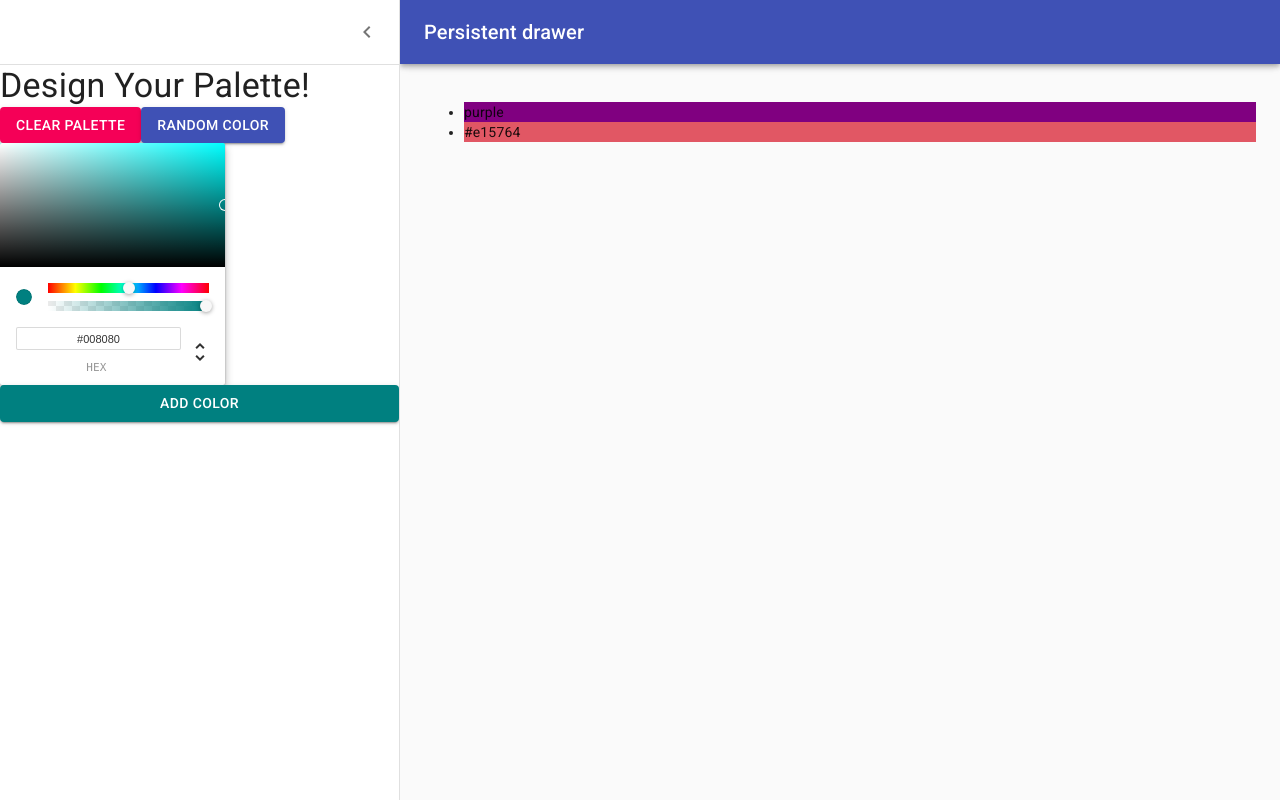
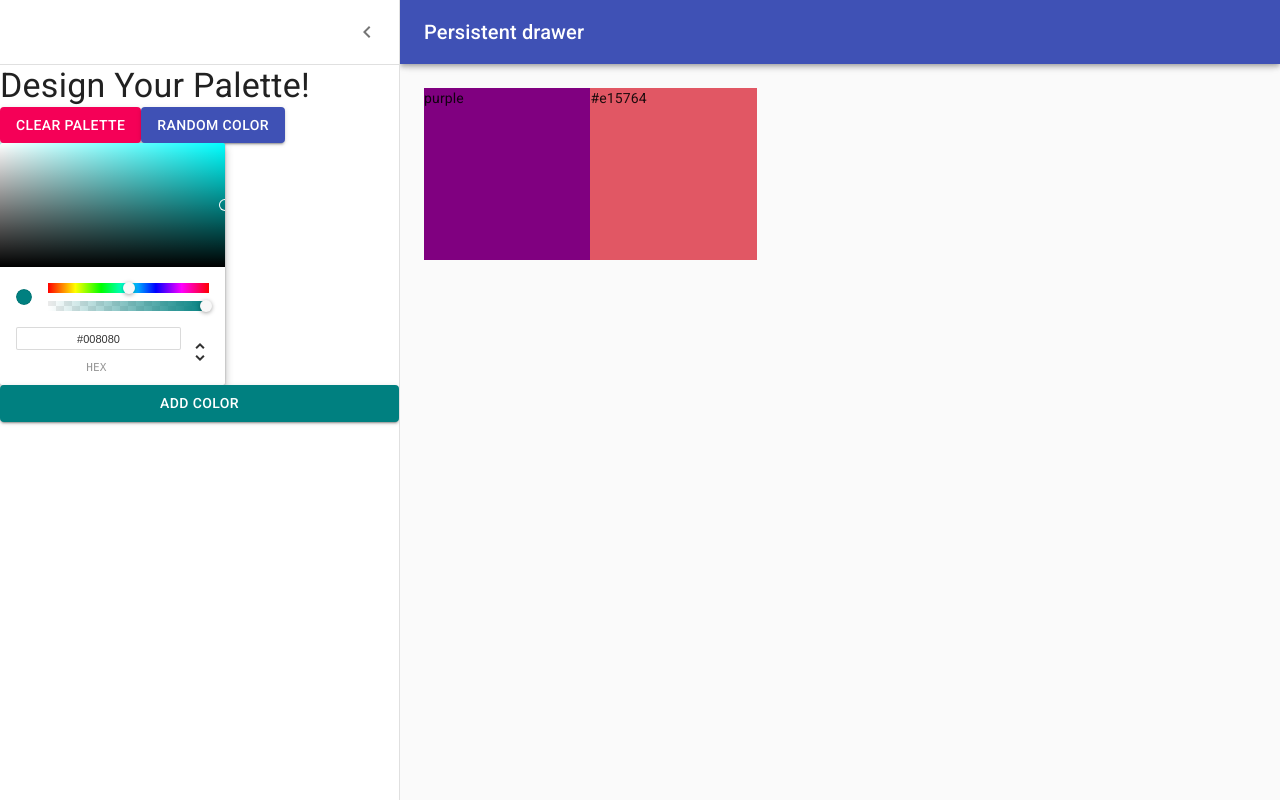
Before and after one commit to christianhubbard/colorboards, a React (Create React App) app: page /palette/new in a window 1280 px wide. Built offline with nearby package versions, Linux system fonts and the light colour scheme.

Commit message:
Add draggableColorBox

```diff
--- /dev/null
+++ b/src/DraggableColorBox.js
@@ -0,0 +1,24 @@
+import React from 'react'
+import {withStyles} from '@material-ui/styles'
+
+const styles = {
+    root: {
+        width: "20%",
+        height: "25%",
+        margin: "0 auto",
+        display: "inline-block",
+        position: "relative",
+        cursor: "pointer",
+        marginBottom: "-3.5px",
+    }
+}
+
+ function DraggableColorBox(props) {
+    return (
+        <div className={props.classes.root} style={{backgroundColor: props.color}}>
+            {props.color}
+        </div>
+    )
+}
+
+export default withStyles(styles)(DraggableColorBox);
--- a/src/NewPaletteForm.js
+++ b/src/NewPaletteForm.js
@@ -12,6 +12,7 @@
 import ChevronLeftIcon from "@material-ui/icons/ChevronLeft";
 import {ChromePicker} from 'react-color'
 import Button from '@material-ui/core/Button'
+import DraggableColorBox from './DraggableColorBox'
 
 
 const drawerWidth = 400;
@@ -56,7 +57,8 @@
     justifyContent: "flex-end"
   },
   content: {
-    flexGrow: 1,
+      flexGrow: 1,
+      height: "calc(100vh - 64px)",
     padding: theme.spacing.unit * 3,
     transition: theme.transitions.create("margin", {
       easing: theme.transitions.easing.sharp,
@@ -162,11 +164,9 @@
           })}
         >
           <div className={classes.drawerHeader} />
-          <ul>
-              {this.state.colors.map(color => (
-                  <li style={{backgroundColor: color}}>{color}</li>
-              ))}
-          </ul>
+            {this.state.colors.map(color => (
+                <DraggableColorBox color={color} />
+            ))}
         </main>
       </div>
     );
```
